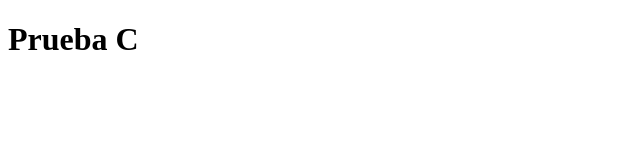
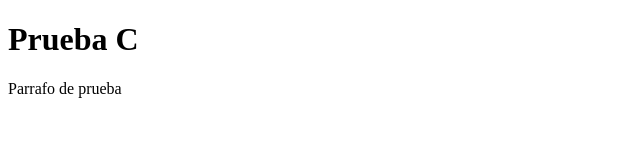
Before and after one commit to Danicof123/pruebaC, a plain HTML site: page index.html in a window 1280 px wide. Shown: the whole page, without its empty margins (0-640 px from the left). Drawn offline with Linux system fonts and the light colour scheme.

Commit message:
Update index.html

```diff
--- a/index.html
+++ b/index.html
@@ -8,5 +8,6 @@
 </head>
 <body>
     <h1>Prueba C</h1>
+    <p>Parrafo de prueba</p>
 </body>
 </html>
```
